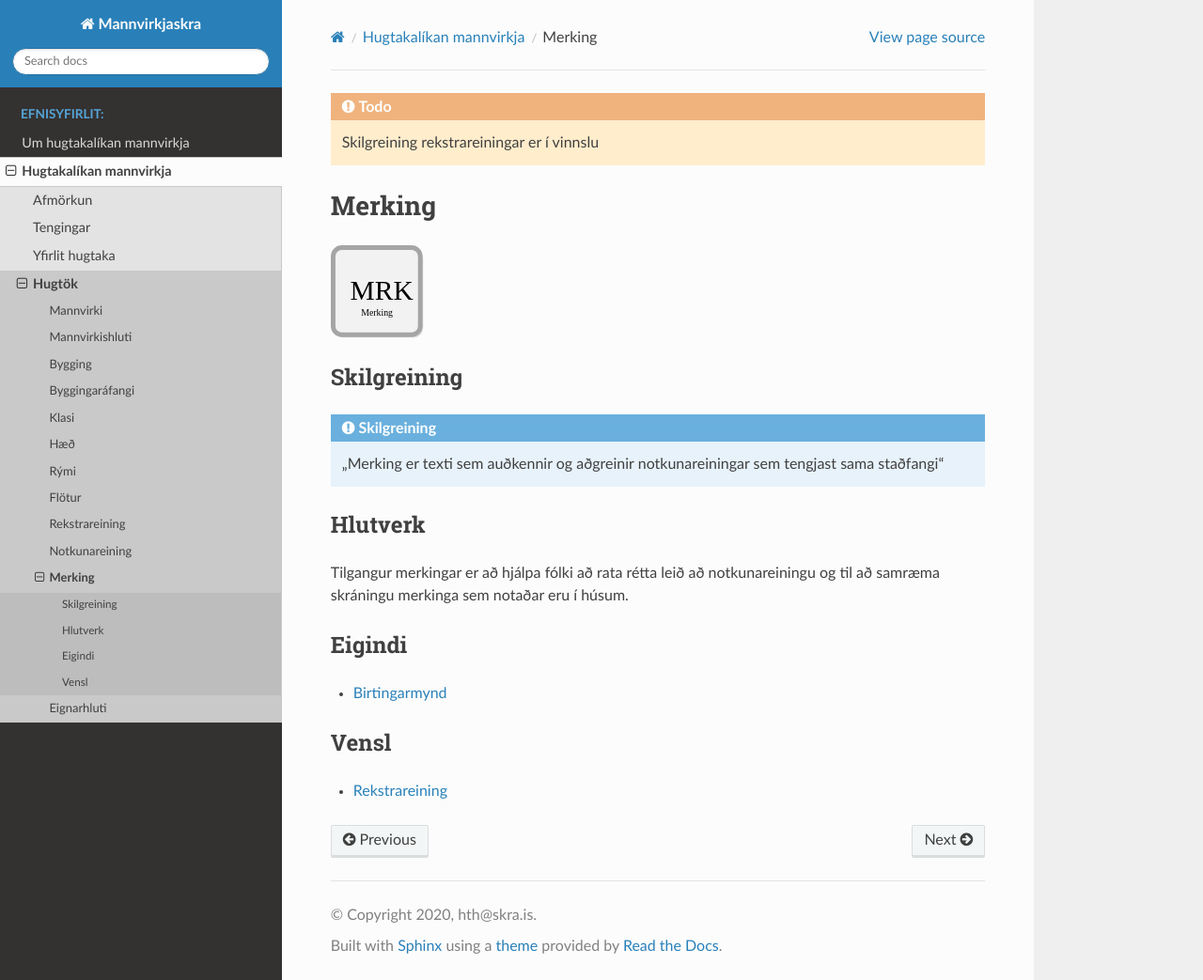
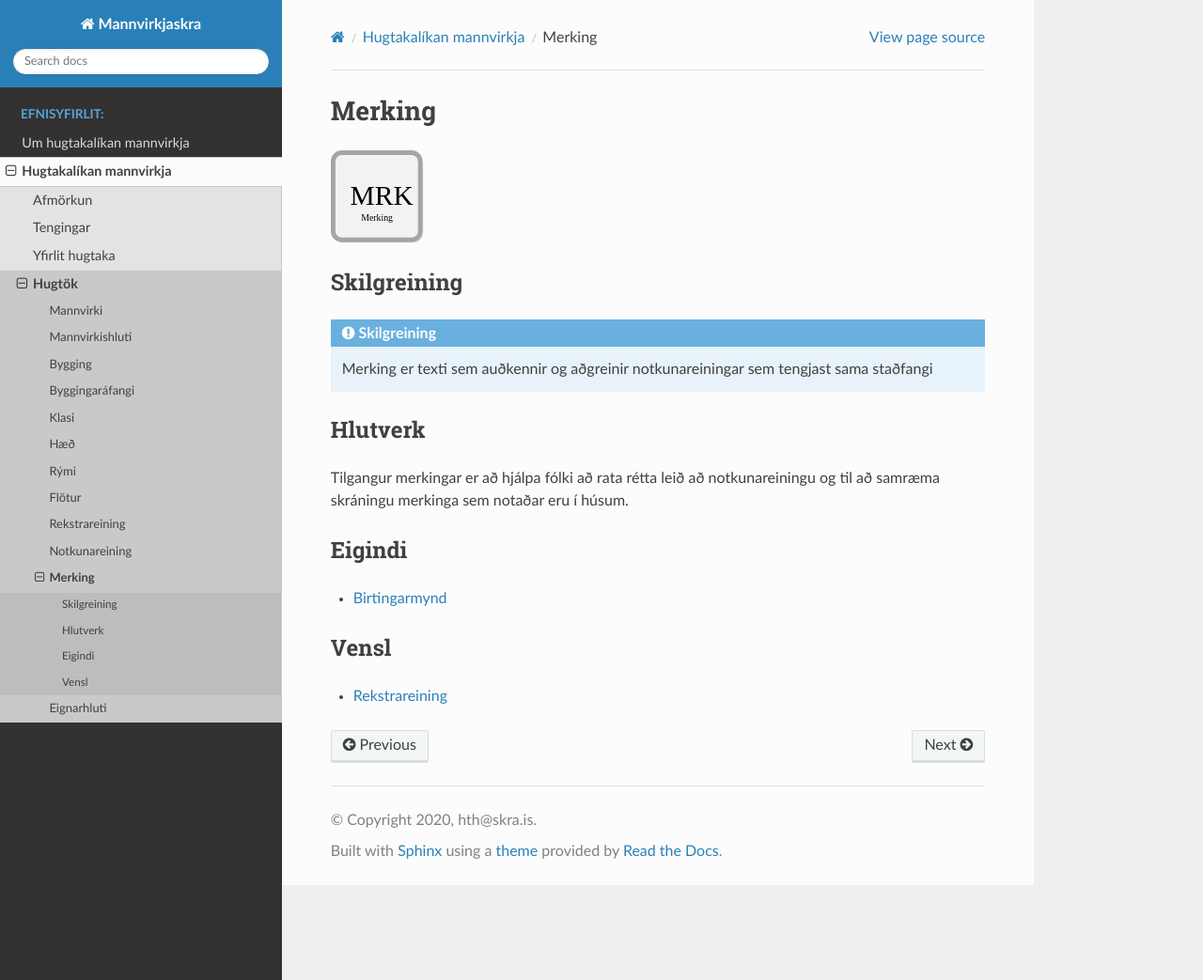
Before and after one commit to hthl/Mannvirkjaskra, a Sphinx documentation site: the page built from source/merking/merking.rst, in a window 1280 px wide and 1043 px high. Shown: the whole window at 94% size. Built offline with Sphinx 7.4.7 and the Read the Docs theme 2.0.0, drawn with Linux system fonts in a browser that asks for light colours; pages that are not in the unit, such as notebooks, are missing from menus.

Commit message:
Skilgreining Merkingar uppfærð

```diff
--- a/source/merking/merking.rst
+++ b/source/merking/merking.rst
@@ -1,7 +1,5 @@
 .. _merking:
 
-.. todo::
-  Skilgreining rekstrareiningar er í vinnslu
 
 Merking
 ==================================
@@ -15,7 +13,7 @@ Skilgreining
 .. admonition:: Skilgreining
     :class: skilgreining
 
-    „Merking er texti sem auðkennir og aðgreinir notkunareiningar sem tengjast sama staðfangi“
+    Merking er texti sem auðkennir og aðgreinir notkunareiningar sem tengjast sama staðfangi
 
 Hlutverk
 --------
```
